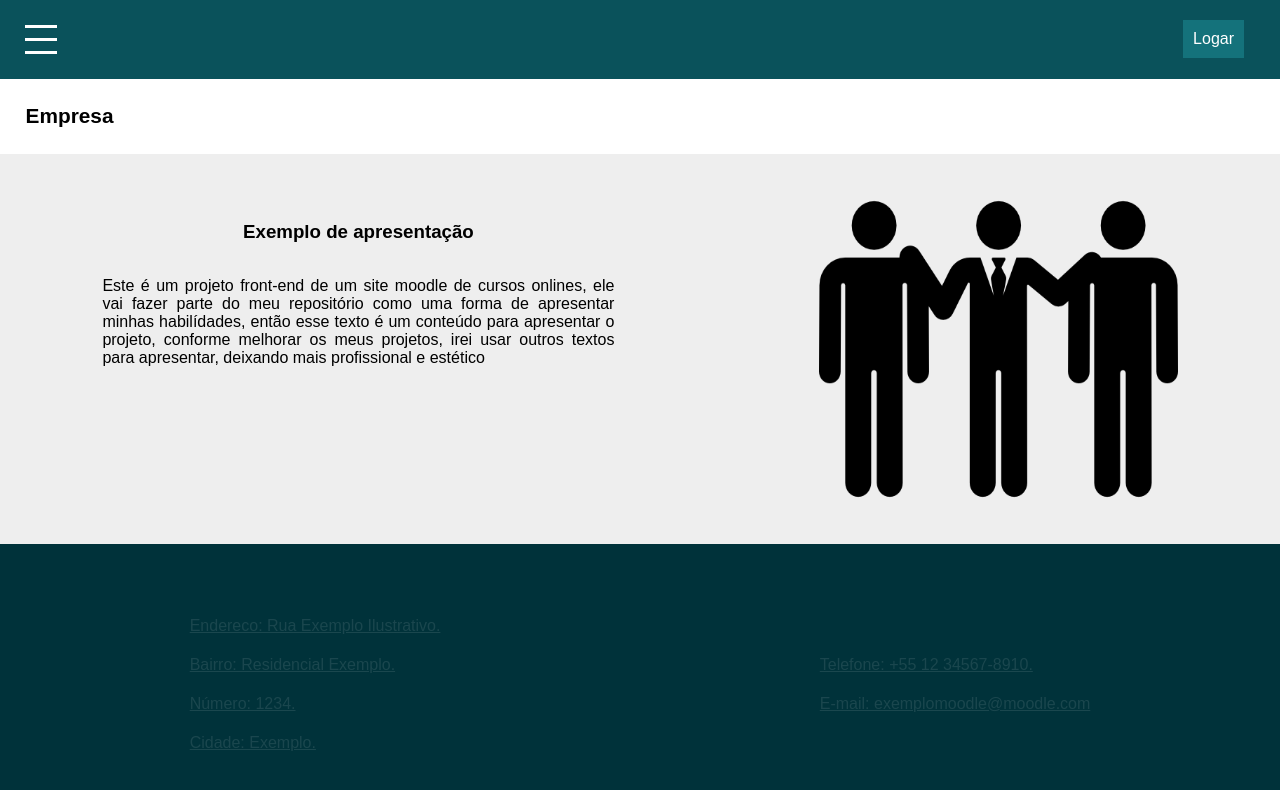
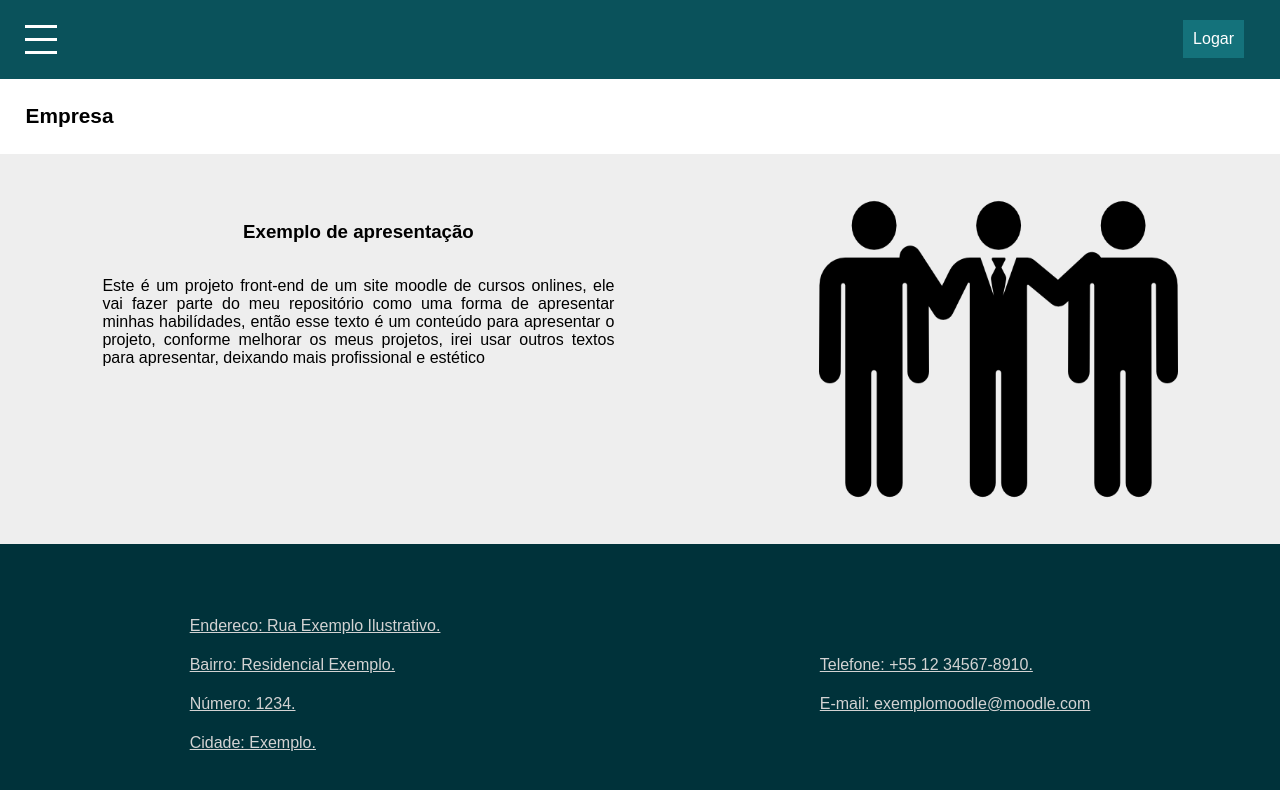
Before and after one commit to JoaoVictorCoder/moodle, a plain HTML site: page index.html in a window 1280 px wide. Drawn offline with Linux system fonts and the light colour scheme.

Commit message:
Update style.css

```diff
--- a/src/style.css
+++ b/src/style.css
@@ -112,7 +112,7 @@ p {
 }
 
 .informacoesTexto {
-    color: rgba(255, 255, 255, 0.1);
+    color: lightgray;
     text-decoration: underline;
     cursor: pointer;
     font-size: 1em;
```
